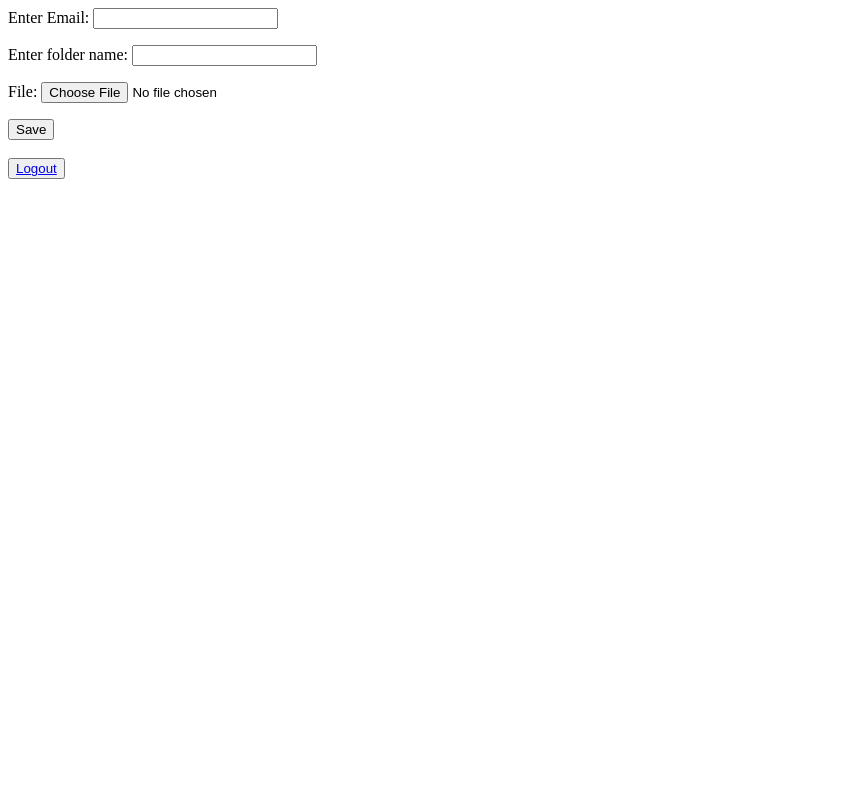
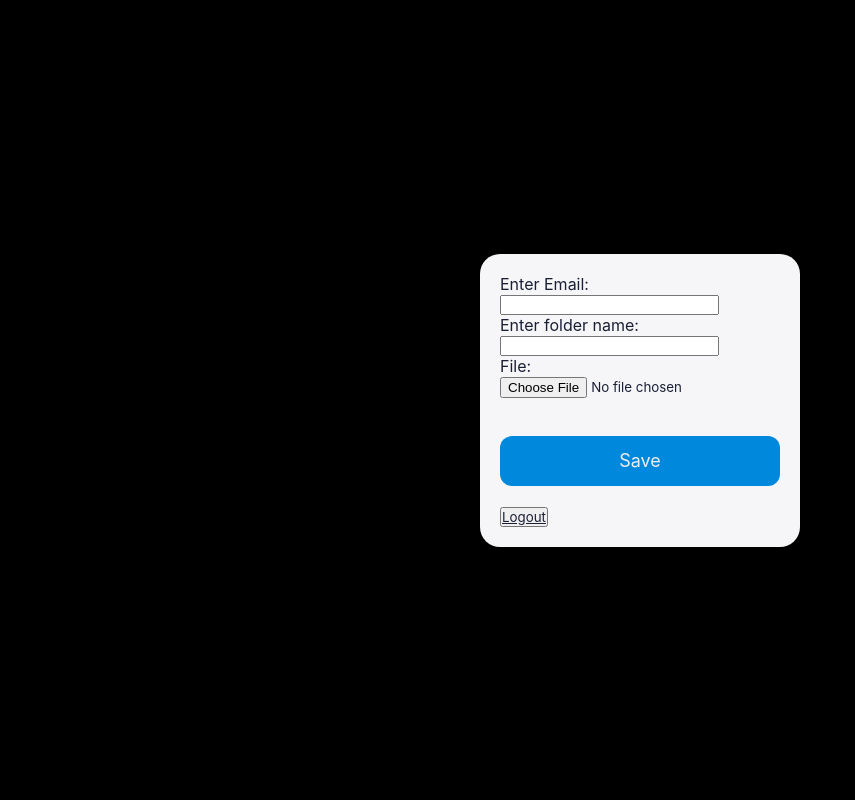
Before and after one commit to pranav97954/Project_dynamics, a Django app: page /simulation/test in a window 1280 px wide. Shown: the whole page, without its empty margins (0-855 px from the left). Run offline with Django 4.2, Linux system fonts and the light colour scheme; the visitor is signed in with stand-in values (Sample User, id 1).

Commit message:
Adding styling in upload

```diff
--- a/templates/test.html
+++ b/templates/test.html
@@ -1,8 +1,65 @@
+<!DOCTYPE html>
+<html lang="en">
+<head>
+        <meta charset="UTF-8">
+        <meta http-equiv="X-UA-Compatible" content="IE=edge">
+        <meta name="viewport" content="width=device-width, initial-scale=1.0">
+        <title>Document</title>
+</head>
+<style>
+        *{
+           padding: 0;
+           margin: 0;
+           box-sizing: border-box;
+           color: #1a1f36;
+           font-family: -apple-system,BlinkMacSystemFont,Segoe UI,Roboto,Helvetica Neue,Ubuntu,sans-serif;
+           word-wrap: break-word;
+        }
+
+        body {
+  align-items: center;
+  background-color: #000;
+  display: flex;
+  justify-content: center;
+  height: 100vh;
+}
+
+form {
+  background-color: #f6f6f8;
+  border-radius: 20px;
+  box-sizing: border-box;
+ /* height: 500px;*/
+  padding: 20px;
+  width: 320px;
+}
+#submit {
+  background-color: #08d;
+  border-radius: 12px;
+  border: 0;
+  box-sizing: border-box;
+  color: #eee;
+  cursor: pointer;
+  font-size: 18px;
+  height: 50px;
+  margin-top: 38px;
+  outline: 0;
+  text-align: center;
+  width: 100%;
+}
+
+#submit:active {
+  background-color: rgb(146, 200, 244);
+}
+</style>
+<body>
+
         <form method="POST" class="post-form" enctype="multipart/form-data">
                 {% csrf_token %}
                 {{ form.as_p }}
-        <button type="submit" class="save btn btn-default">Save</button>
+                <button type="submit" class="submit" id="submit">Save</button>
                 <br>
                 <br>
                 <button><a href="http://127.0.0.1:8000/logout/">Logout</a></button>
         </form>
+</body>
+</html>
```
Also changed, not shown: 5 other files. Lines whose indentation alone changed are shown as unchanged.
